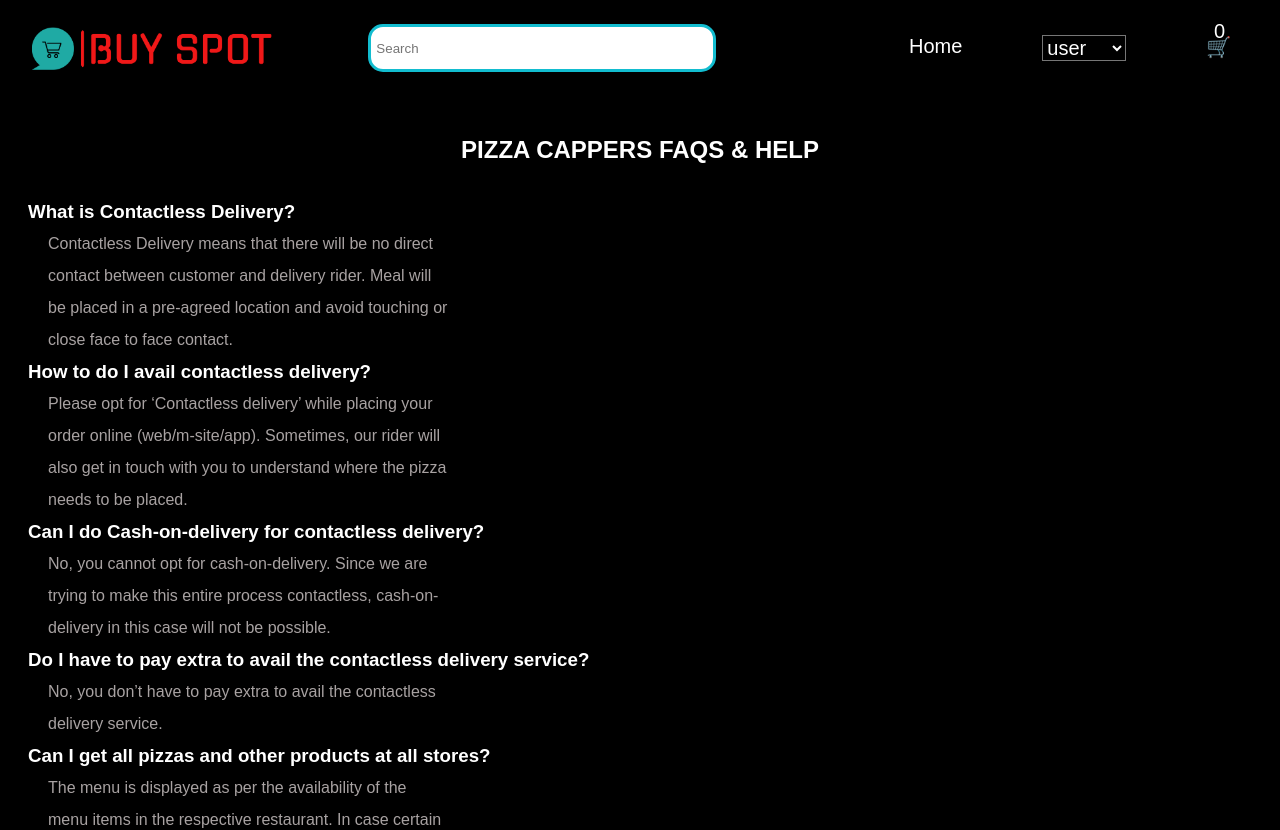
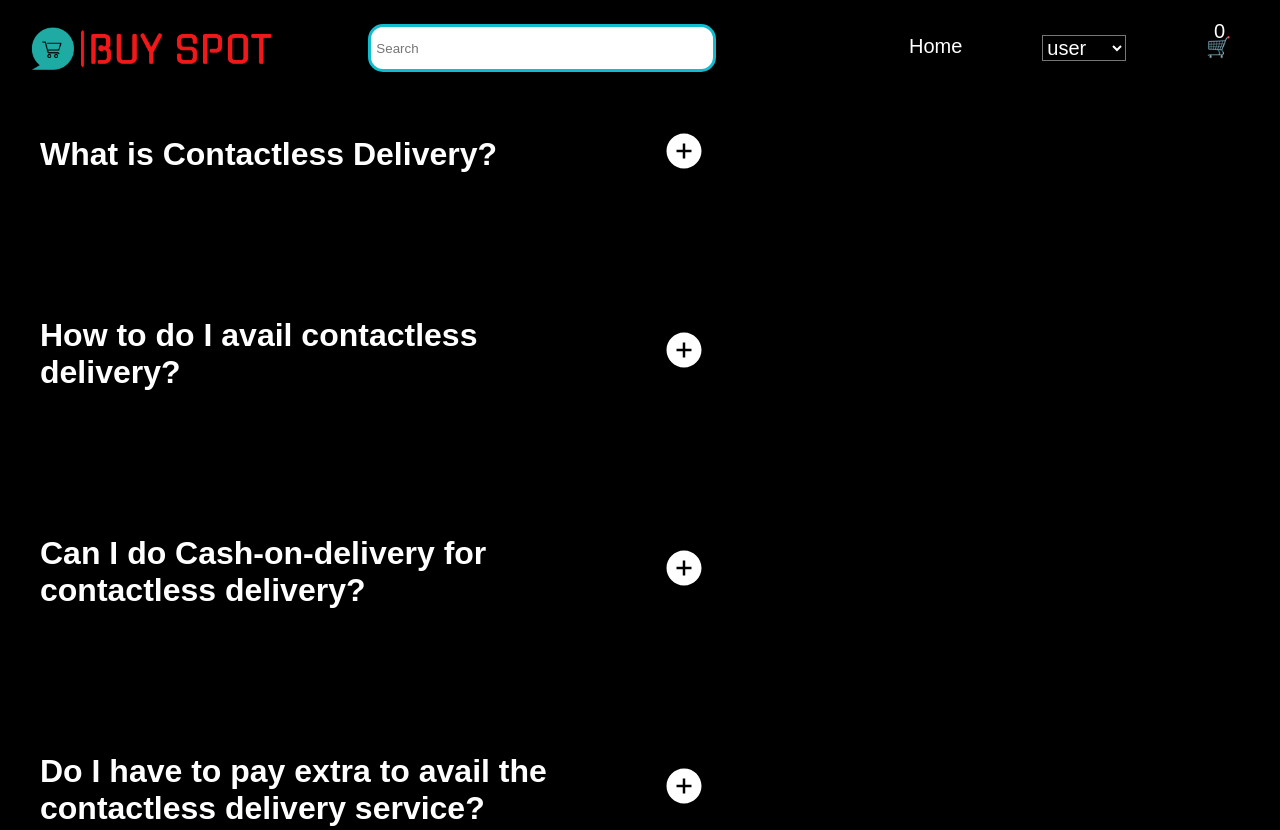
Before and after one commit to Manojkbharathi/e-commerce, a React (Vite) app: page /faq in a window 1280 px wide. Shown: the top 830 px of the page. Built offline with nearby package versions, Linux system fonts and the light colour scheme; no server answers; the database is empty.

Commit message:
modified faq

```diff
--- a/src/components/data.jsx
+++ b/src/components/data.jsx
@@ -591,3 +591,45 @@ export const acProducts = [
     quantity: 1,
   },
 ];
+const questions = [
+  {
+    id: 1,
+    question: 'What is Contactless Delivery?',
+    answer: ` Contactless Delivery means that there will be no direct contact
+   between customer and delivery rider. Meal will be placed in a
+  pre-agreed location and avoid touching or close face to face
+ contact.`,
+  },
+  {
+    id: 2,
+    question: 'How to do I avail contactless delivery?',
+    answer: ` Please opt for ‘Contactless delivery’ while placing your order
+            online (web/m-site/app). Sometimes, our rider will also get in touch
+            with you to understand where the pizza needs to be placed.`,
+  },
+  {
+    id: 3,
+    question: 'Can I do Cash-on-delivery for contactless delivery?',
+    answer: `  No, you cannot opt for cash-on-delivery. Since we are trying to make
+            this entire process contactless, cash-on-delivery in this case will
+            not be possible.`,
+  },
+  {
+    id: 4,
+    question:
+      ' Do I have to pay extra to avail the contactless delivery service?',
+    answer: `No, you don’t have to pay extra to avail the contactless delivery
+  service.`,
+  },
+  {
+    id: 5,
+    question: 'Can I get all pizzas and other products at all stores?',
+    answer: `The menu is displayed as per the availability of the menu items in
+            the respective restaurant. In case certain menu items are not listed
+            in the menu page, that restaurant is not serving those items. In
+            case of non-availability of ordered product at a particular
+            restaurant, the order will not be fulfilled. The restaurant will
+            inform you of the same`,
+  },
+];
+export default questions;
--- a/src/components/faq.css
+++ b/src/components/faq.css
@@ -1,23 +1,39 @@
-.center h2 {
-  text-align: center;
-  padding: 2rem;
-}
-.faq {
+.question {
+  font-size: 2rem;
+  margin: 1rem;
+  padding: 1rem 1.5rem;
   display: flex;
   flex-direction: column;
-  align-items: flex-start;
+  justify-content: flex-end;
+}
+header {
+  display: flex;
   justify-content: center;
-  margin-left: 3rem;
-  line-height: 2rem;
+  align-items: center;
 }
-.faq p {
-  color: rgb(168, 162, 162);
-  width: 50vh;
+h4 {
+  font-size: 2rem;
 }
-.faq h2 {
-  text-align: center;
+.btn {
+  border: none;
+  background-color: transparent;
 }
-.faq h3 {
-  position: relative;
-  left: -1.25rem;
+.flex {
+  display: flex;
+  align-items: center;
+  justify-content: space-between;
+  width: 55%;
 }
+.answer {
+  font-size: 2rem;
+  margin: 1rem;
+
+  margin-left: 4rem;
+  color: grey;
+}
+
+.info {
+  display: flex;
+  flex-direction: column;
+  gap: 5rem;
+}
--- /dev/null
+++ b/src/components/qestions.jsx
@@ -0,0 +1,37 @@
+import { useState } from 'react';
+import { AiFillPlusCircle, AiFillMinusCircle } from 'react-icons/ai';
+import './faq.css';
+const Question = (props) => {
+  const { question, answer } = props.data;
+
+  const [isShowAnswer, setIsShowAnswer] = useState(false);
+
+  const clickHandler = () => {
+    setIsShowAnswer((isShowAnswer) => !isShowAnswer);
+  };
+
+  return (
+    <article className='questions'>
+      <div className='flex'>
+        <div className='question'>
+          <h4 className='faq-question'>{question}</h4>
+        </div>
+
+        <div className='btn-container'>
+          <button className='btn' onClick={clickHandler}>
+            {isShowAnswer ? (
+              <AiFillMinusCircle size='2.5rem' />
+            ) : (
+              <AiFillPlusCircle size='2.5rem' />
+            )}
+          </button>
+        </div>
+      </div>
+
+      {/* by default answer is hidden */}
+      <div> {isShowAnswer && <p className='answer'>{answer}</p>}</div>
+    </article>
+  );
+};
+
+export default Question;
--- a/src/components/user.css
+++ b/src/components/user.css
@@ -28,7 +28,6 @@
 
 .img-section {
   display: flex;
-  align-items: center;
   margin: 1rem;
   gap: 2rem;
   position: relative;
@@ -47,7 +46,14 @@
   gap: 1rem;
 }
 .edit {
-  background-color: white;
+  background-color: rgb(205, 49, 49);
+  margin-top: 2.5rem;
+}
+.label {
+  color: red;
+}
+.img-input {
+  margin-top: 1rem;
 }
 @media screen and (max-width: 622px) {
   .user-container {
--- a/src/main.jsx
+++ b/src/main.jsx
@@ -34,7 +34,7 @@ const router = createBrowserRouter([
     children: [
       {
         path: '/',
-        element: <SignUp />,
+        element: <LogIn />,
       },
       {
         path: 'products',
@@ -79,8 +79,8 @@ const router = createBrowserRouter([
         element: <Cart />,
       },
       {
-        path: 'logIn',
-        element: <LogIn />,
+        path: 'signUp',
+        element: <SignUp />,
       },
       {
         path: 'user',
--- a/src/routes/faq.jsx
+++ b/src/routes/faq.jsx
@@ -1,49 +1,18 @@
 import React from 'react';
 import '../components/faq.css';
 import Navbar from '../components/nav-bar/Navbar';
+import Question from '../components/qestions';
+import questions from '../components/data';
 const Faq = () => {
   return (
     <div>
       <Navbar />
       <div className='center'>
-        <h2>PIZZA CAPPERS FAQS & HELP</h2>
-        <div className=' faq'>
-          <h3>What is Contactless Delivery?</h3>
-          <p>
-            Contactless Delivery means that there will be no direct contact
-            between customer and delivery rider. Meal will be placed in a
-            pre-agreed location and avoid touching or close face to face
-            contact.
-          </p>
-          <h3>How to do I avail contactless delivery?</h3>
-          <p>
-            Please opt for ‘Contactless delivery’ while placing your order
-            online (web/m-site/app). Sometimes, our rider will also get in touch
-            with you to understand where the pizza needs to be placed.
-          </p>
-          <h3>Can I do Cash-on-delivery for contactless delivery?</h3>
-          <p>
-            No, you cannot opt for cash-on-delivery. Since we are trying to make
-            this entire process contactless, cash-on-delivery in this case will
-            not be possible.
-          </p>
-          <h3>
-            Do I have to pay extra to avail the contactless delivery service?
-          </h3>
-          <p>
-            No, you don’t have to pay extra to avail the contactless delivery
-            service.
-          </p>
-          <h3>Can I get all pizzas and other products at all stores?</h3>
-          <p>
-            The menu is displayed as per the availability of the menu items in
-            the respective restaurant. In case certain menu items are not listed
-            in the menu page, that restaurant is not serving those items. In
-            case of non-availability of ordered product at a particular
-            restaurant, the order will not be fulfilled. The restaurant will
-            inform you of the same
-          </p>
-        </div>
+        <section className='info'>
+          {questions.map((question) => {
+            return <Question key={question.id} data={question} />;
+          })}
+        </section>
       </div>
     </div>
   );
--- a/src/routes/logIn.jsx
+++ b/src/routes/logIn.jsx
@@ -50,7 +50,7 @@ const LogIn = () => {
           Sign in
         </button>
       </form>
-      <button className='button' onClick={() => navigate('/')}>
+      <button className='button' onClick={() => navigate('/signUp')}>
         Add account
       </button>
       <div>
--- a/src/routes/signUp.jsx
+++ b/src/routes/signUp.jsx
@@ -134,27 +134,21 @@ const SignUp = () => {
       <div className={`sign-up ${loading ? 'blur' : ''}`}>
         <form onSubmit={handleLogin}>
           <input
-            className='img-input'
-            type='file'
-            accept='image/*'
-            onChange={(e) => setUserImage(e.target.files[0])}
-          />
-          <input
             type='email'
-            placeholder='email'
+            placeholder='Enter your email'
             value={email}
             onChange={(e) => setEmail(e.target.value)}
           />
           <input
             type='password'
-            placeholder='password'
+            placeholder='Enter your password'
             onChange={(e) => setPassword(e.target.value)}
           />
 
           <div className='content'>
             <input
               type='text'
-              placeholder='Your name'
+              placeholder=' Enter Your name'
               value={userName}
               required
               onChange={(e) => setUserName(e.target.value)}
@@ -163,12 +157,20 @@ const SignUp = () => {
           <div className='content'>
             <input
               type='number'
-              placeholder='number'
+              placeholder='Enter your number'
               value={number}
               required
               onChange={(e) => setNumber(e.target.value)}
             />
           </div>
+          <label> Add photo</label>
+          <input
+            className='img-input'
+            type='file'
+            accept='image/*'
+            placeholder='Add photo'
+            onChange={(e) => setUserImage(e.target.files[0])}
+          />
           <button type='submit' className='button'>
             SignUp
           </button>
@@ -188,7 +190,7 @@ const SignUp = () => {
           />
         </div>
       )}
-      <button className='button' onClick={() => navigate('/logIn')}>
+      <button className='button' onClick={() => navigate('/')}>
         Already have an Account? Log in
       </button>
     </div>
--- a/src/routes/user.jsx
+++ b/src/routes/user.jsx
@@ -134,23 +134,6 @@ const User = () => {
           />
 
           <div className={`user-data ${loading ? 'blur' : ''}`}>
-            <div className='img-section'>
-              <input
-                className='img-input'
-                type='file'
-                accept='image/*'
-                onChange={(e) => setUserImage(e.target.files[0])}
-                disabled={!isEditingPhoto}
-              />
-              <button
-                className='button edit'
-                onClick={editPhoto}
-                disabled={!isEditing}
-              >
-                Edit PHoto
-              </button>
-            </div>
-
             <div className='input-container'>
               <div className='input-section'>
                 <input
@@ -181,6 +164,25 @@ const User = () => {
                   onChange={(e) => setPhoneNumber(e.target.value)}
                   disabled={!isEditing}
                 />
+              </div>
+              <div className='img-section'>
+                <div>
+                  <label className='label'> Upload Profile picture </label>
+                  <input
+                    className='img-input'
+                    type='file'
+                    accept='image/*'
+                    onChange={(e) => setUserImage(e.target.files[0])}
+                    disabled={!isEditingPhoto}
+                  />
+                </div>
+                <button
+                  className='button edit'
+                  onClick={editPhoto}
+                  disabled={!isEditing}
+                >
+                  Edit PHoto
+                </button>
               </div>
               <div className='input-section'>
                 <div className='profile-gender'>
```
